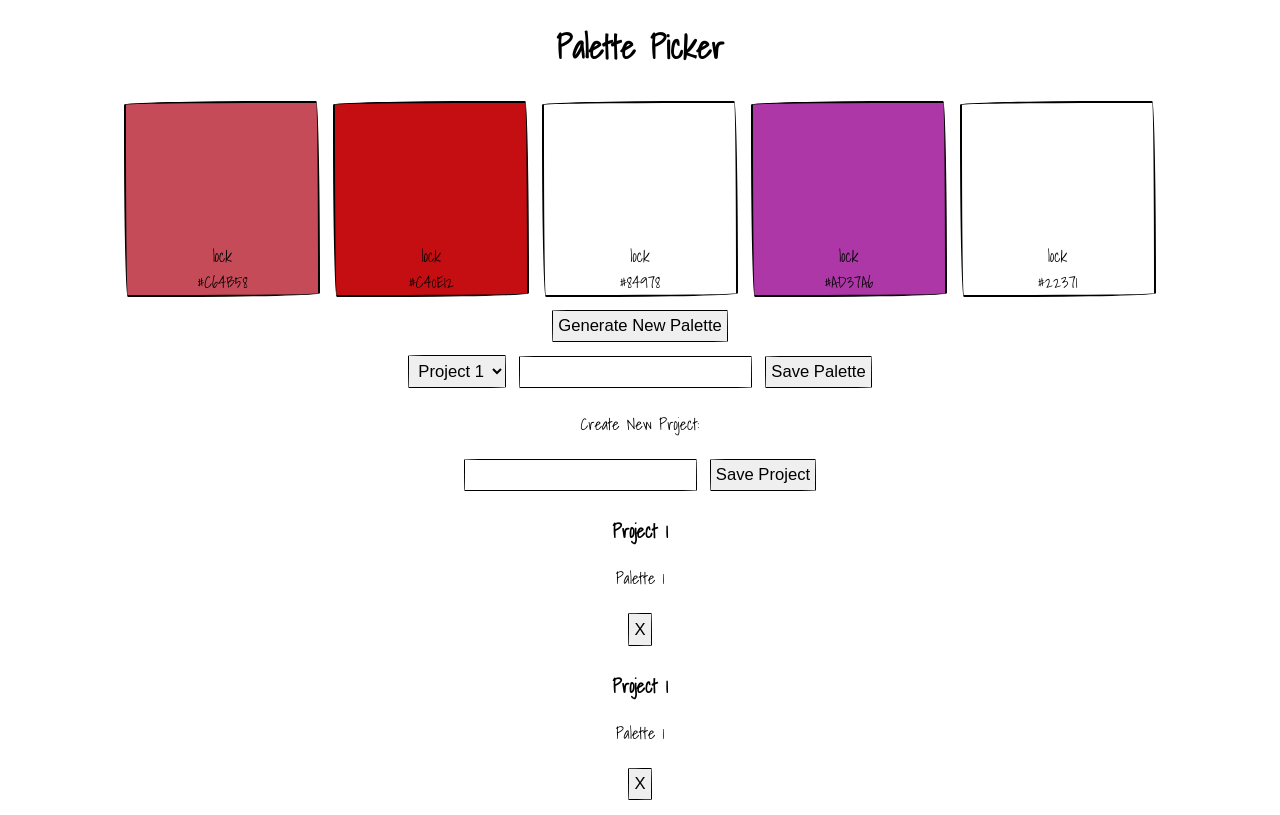
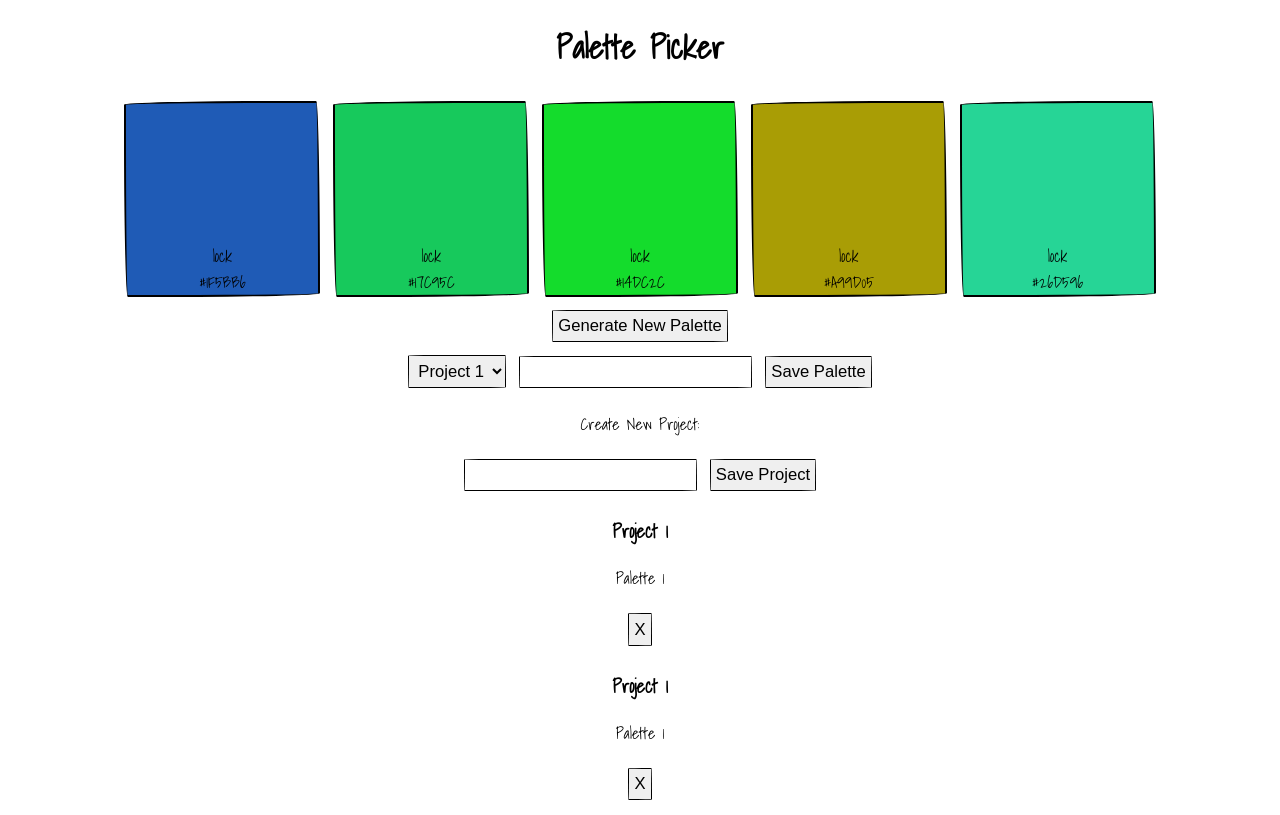
Before and after one commit to kaylagordon/colorPickerFrontend, a React (Create React App) app: page / in a window 1280 px wide. Built offline with nearby package versions, Linux system fonts and the light colour scheme.

Commit message:
Create change palette button functionality

```diff
--- a/src/Components/App/App.scss
+++ b/src/Components/App/App.scss
@@ -9,6 +9,7 @@ input {
   border: 1px solid black;
   border-radius: 200px 5px 200px 5px/5px 255px 5px 215px;
   font-size: 1.3vw;
+  cursor: pointer;
   padding: .4vw;
   margin: .5vw;
 }
--- a/src/Components/ColorCard/ColorCard.js
+++ b/src/Components/ColorCard/ColorCard.js
@@ -2,19 +2,18 @@ import React, { useState } from 'react';
 import './ColorCard.scss';
 import PropTypes from 'prop-types';
 
-function ColorCard({ id }) {
+function ColorCard({ id, bgColor }) {
   let randomColor = Math.floor(Math.random()*16777215).toString(16);
-  //set global state to randomColor
   const [ locked, switchLock ] = useState();
 
   return (
     <div className={`color-card color-card${id}`} style={{
-      backgroundColor: `#${randomColor}`
+      backgroundColor: `#${bgColor}`
     }}>
       <p>lock</p>
-      <p>#{randomColor.toUpperCase()}</p>
+      <p>#{(`${bgColor}`).toUpperCase()}</p>
     </div>
   );
-}
+};
 
 export default ColorCard;
--- a/src/Components/ColorContainer/ColorContainer.js
+++ b/src/Components/ColorContainer/ColorContainer.js
@@ -1,19 +1,45 @@
-import React from 'react';
+import React, { useState, useEffect } from 'react';
+import { useDispatch, useSelector } from 'react-redux';
+import { addPalette } from '../../actions/index';
 import './ColorContainer.scss';
 import ColorCard from '../ColorCard/ColorCard';
 import PropTypes from 'prop-types';
 
-function ColorContainer() {
+export const ColorContainer = () => {
+
+  const [bgColor1, setBGColor1] = useState({});
+  const [bgColor2, setBGColor2] = useState({});
+  const [bgColor3, setBGColor3] = useState({});
+  const [bgColor4, setBGColor4] = useState({});
+  const [bgColor5, setBGColor5] = useState({});
+
+  const generatePalette = () => {
+    setBGColor1(Math.floor(Math.random()*16777215).toString(16));
+    setBGColor2(Math.floor(Math.random()*16777215).toString(16));
+    setBGColor3(Math.floor(Math.random()*16777215).toString(16));
+    setBGColor4(Math.floor(Math.random()*16777215).toString(16));
+    setBGColor5(Math.floor(Math.random()*16777215).toString(16));
+  };
+
+  useEffect(() => {
+    generatePalette();
+  }, []);
+
   return (
     <section className='color-container'>
       <div className='color-card-container'>
-        <ColorCard id={1}/>
-        <ColorCard id={2}/>
-        <ColorCard id={3}/>
-        <ColorCard id={4}/>
-        <ColorCard id={5}/>
+        <ColorCard id={1} bgColor={bgColor1}/>
+        <ColorCard id={2} bgColor={bgColor2}/>
+        <ColorCard id={3} bgColor={bgColor3}/>
+        <ColorCard id={4} bgColor={bgColor4}/>
+        <ColorCard id={5} bgColor={bgColor5}/>
       </div>
-      <button className='generate-palette-button'>Generate New Palette</button>
+      <button
+        type='button'
+        className='generate-palette-button'
+        onClick={generatePalette}
+        >Generate New Palette
+      </button>
     </section>
   );
 }
```
